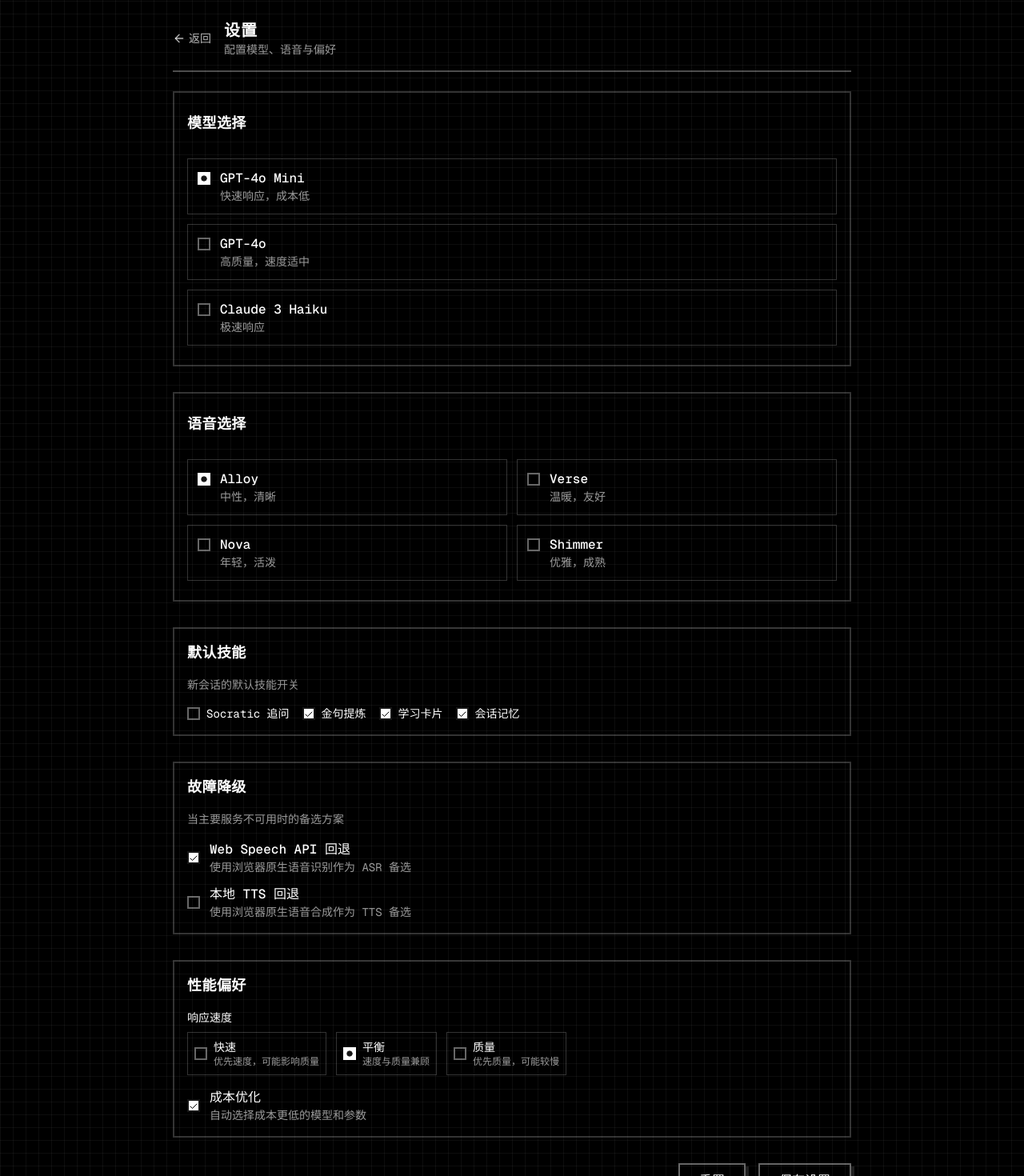
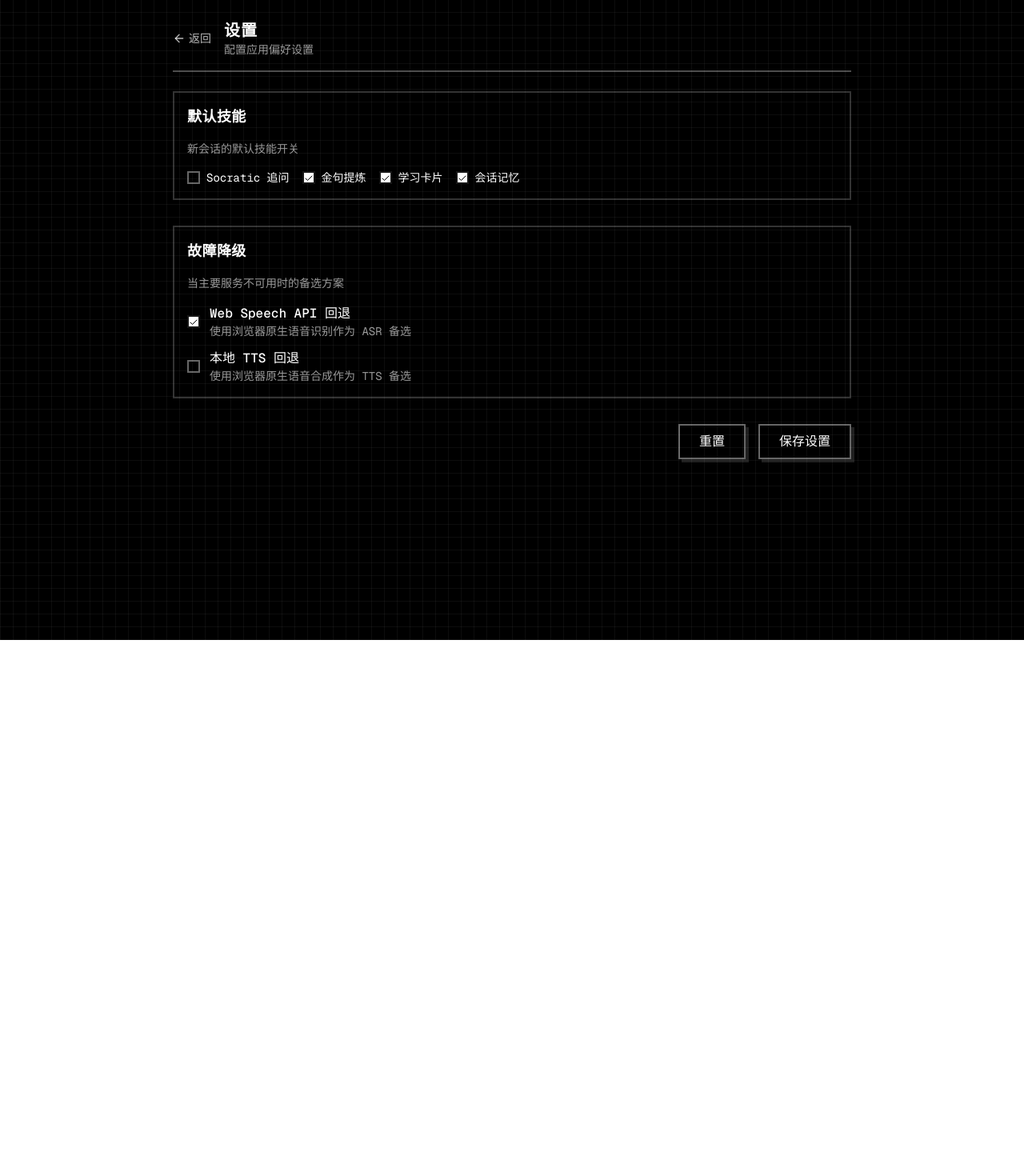
Before and after one commit to huccct/ThinkAndSpeak, a Next.js app in the folder frontend/: page /settings in a window 1280 px wide. Shown: the top 1470 px of the page at 80% size. After the commit the page ends 800 px from the top, so only its background shows below. Built offline with nearby package versions, Linux system fonts and the light colour scheme.

Commit message:
chore: fix some bugs

```diff
--- a/frontend/src/app/chat/[id]/page.tsx
+++ b/frontend/src/app/chat/[id]/page.tsx
@@ -375,7 +375,7 @@ export default function ChatPage({ params }: { params: Promise<{ id: string }> }
                         text={msg.content}
                         isPlaying={ttsPlaying && msg.content === currentText}
                         isLoading={ttsLoading && msg.content === currentText}
-                        onPlay={(text) => speak(text)}
+                        onPlay={(text) => speak(text, undefined, resolvedParams.id)}
                         onStop={stopTTS}
                         size="sm"
                         className="cursor-pointer flex-shrink-0 mt-1"
--- a/frontend/src/app/settings/page.tsx
+++ b/frontend/src/app/settings/page.tsx
@@ -3,14 +3,10 @@
 import { useState } from "react";
 import Link from "next/link";
 import { Checkbox } from "@/components/ui/checkbox";
-import { RadioGroup, RadioGroupItem } from "@/components/ui/radio-group";
-import { Card, CardContent, CardHeader, CardTitle } from "@/components/ui/card";
 import { ArrowLeft } from "lucide-react";
 
 export default function SettingsPage() {
   const [settings, setSettings] = useState({
-    model: "gpt-4o-mini",
-    ttsVoice: "alloy",
     defaultSkills: {
       socratic: false,
       quotes: true,
@@ -21,24 +17,8 @@ export default function SettingsPage() {
       webSpeechApi: true,
       localTts: false,
     },
-    preferences: {
-      responseSpeed: "balanced", // fast, balanced, quality
-      costOptimization: true,
-    },
   });
 
-  const modelOptions = [
-    { id: "gpt-4o-mini", name: "GPT-4o Mini", description: "快速响应，成本低" },
-    { id: "gpt-4o", name: "GPT-4o", description: "高质量，速度适中" },
-    { id: "claude-3-haiku", name: "Claude 3 Haiku", description: "极速响应" },
-  ];
-
-  const voiceOptions = [
-    { id: "alloy", name: "Alloy", description: "中性，清晰" },
-    { id: "verse", name: "Verse", description: "温暖，友好" },
-    { id: "nova", name: "Nova", description: "年轻，活泼" },
-    { id: "shimmer", name: "Shimmer", description: "优雅，成熟" },
-  ];
 
   function handleSave() {
     // TODO: 保存到 localStorage
@@ -49,8 +29,6 @@ export default function SettingsPage() {
   function handleReset() {
     if (confirm("确定要重置所有设置吗？")) {
       setSettings({
-        model: "gpt-4o-mini",
-        ttsVoice: "alloy",
         defaultSkills: {
           socratic: false,
           quotes: true,
@@ -60,10 +38,6 @@ export default function SettingsPage() {
         fallbacks: {
           webSpeechApi: true,
           localTts: false,
-        },
-        preferences: {
-          responseSpeed: "balanced",
-          costOptimization: true,
         },
       });
     }
@@ -90,48 +64,11 @@ export default function SettingsPage() {
             </Link>
             <div>
               <h1 className="text-xl font-semibold uppercase tracking-wider">设置</h1>
-              <p className="text-sm text-white/60">配置模型、语音与偏好</p>
+              <p className="text-sm text-white/60">配置应用偏好设置</p>
             </div>
           </div>
         </header>
 
-        <Card className="mb-8 border-2 border-white/20 rounded-none bg-transparent">
-          <CardHeader className="px-4 pb-0">
-            <CardTitle className="text-lg font-semibold uppercase tracking-wide text-white">模型选择</CardTitle>
-          </CardHeader>
-          <CardContent className="px-4">
-            <RadioGroup value={settings.model} onValueChange={(value) => setSettings({ ...settings, model: value })}>
-              {modelOptions.map((model) => (
-                <div key={model.id} className="flex items-start gap-3 p-3 border border-white/20 rounded-none hover:border-white/40 transition-colors">
-                  <RadioGroupItem value={model.id} className="mt-1 rounded-none border-2 border-white/40 data-[state=checked]:bg-white data-[state=checked]:border-white" />
-                  <div className="flex-1">
-                    <div className="font-medium text-white">{model.name}</div>
-                    <div className="text-sm text-white/60">{model.description}</div>
-                  </div>
-                </div>
-              ))}
-            </RadioGroup>
-          </CardContent>
-        </Card>
-
-        <Card className="mb-8 border-2 border-white/20 rounded-none bg-transparent">
-          <CardHeader className="px-4 pb-0">
-            <CardTitle className="text-lg font-semibold uppercase tracking-wide text-white">语音选择</CardTitle>
-          </CardHeader>
-          <CardContent className="px-4">
-            <RadioGroup value={settings.ttsVoice} onValueChange={(value) => setSettings({ ...settings, ttsVoice: value })} className="grid grid-cols-1 md:grid-cols-2 gap-3">
-              {voiceOptions.map((voice) => (
-                <div key={voice.id} className="flex items-start gap-3 p-3 border border-white/20 rounded-none hover:border-white/40 transition-colors">
-                  <RadioGroupItem value={voice.id} className="mt-1 rounded-none border-2 border-white/40 data-[state=checked]:bg-white data-[state=checked]:border-white" />
-                  <div className="flex-1">
-                    <div className="font-medium text-white">{voice.name}</div>
-                    <div className="text-sm text-white/60">{voice.description}</div>
-                  </div>
-                </div>
-              ))}
-            </RadioGroup>
-          </CardContent>
-        </Card>
 
         <section className="mb-8 p-4 border-2 border-white/20 rounded-none bg-transparent">
           <h2 className="text-lg font-semibold uppercase tracking-wide mb-4 text-white">默认技能</h2>
@@ -231,48 +168,6 @@ export default function SettingsPage() {
           </div>
         </section>
 
-        <section className="mb-8 p-4 border-2 border-white/20 rounded-none bg-transparent">
-          <h2 className="text-lg font-semibold uppercase tracking-wide mb-4 text-white">性能偏好</h2>
-          <div className="space-y-4">
-            <div>
-              <label className="block text-sm font-medium mb-2 text-white">响应速度</label>
-              <RadioGroup value={settings.preferences.responseSpeed} onValueChange={(value) => setSettings({
-                ...settings,
-                preferences: { ...settings.preferences, responseSpeed: value }
-              })} className="flex gap-3">
-                {[
-                  { id: "fast", name: "快速", description: "优先速度，可能影响质量" },
-                  { id: "balanced", name: "平衡", description: "速度与质量兼顾" },
-                  { id: "quality", name: "质量", description: "优先质量，可能较慢" },
-                ].map((option) => (
-                  <div key={option.id} className="flex items-center gap-2 p-2 border border-white/20 rounded-none hover:border-white/40 transition-colors">
-                    <RadioGroupItem value={option.id} className="rounded-none border-2 border-white/40 data-[state=checked]:bg-white data-[state=checked]:border-white" />
-                    <div>
-                      <div className="text-sm font-medium text-white">{option.name}</div>
-                      <div className="text-xs text-white/60">{option.description}</div>
-                    </div>
-                  </div>
-                ))}
-              </RadioGroup>
-            </div>
-            <label className="flex items-center gap-3">
-              <Checkbox
-                checked={settings.preferences.costOptimization}
-                onCheckedChange={(checked) =>
-                  setSettings({
-                    ...settings,
-                    preferences: { ...settings.preferences, costOptimization: !!checked }
-                  })
-                }
-                className="rounded-none border-2 border-white/40 data-[state=checked]:bg-white data-[state=checked]:text-black"
-              />
-              <div>
-                <div className="font-medium">成本优化</div>
-                <div className="text-sm text-white/60">自动选择成本更低的模型和参数</div>
-              </div>
-            </label>
-          </div>
-        </section>
 
         <div className="flex gap-4 justify-end">
           <button
--- a/frontend/src/hooks/useTTS.ts
+++ b/frontend/src/hooks/useTTS.ts
@@ -11,7 +11,7 @@ export interface TTSState {
 }
 
 export interface TTSReturn extends TTSState {
-  speak: (text: string, voiceId?: string) => Promise<void>;
+  speak: (text: string, voiceId?: string, characterId?: string) => Promise<void>;
   stop: () => void;
   clearError: () => void;
 }
@@ -27,7 +27,7 @@ export function useTTS(): TTSReturn {
   const audioRef = useRef<HTMLAudioElement | null>(null);
   const currentRequestRef = useRef<AbortController | null>(null);
 
-  const speak = useCallback(async (text: string, voiceId?: string) => {
+  const speak = useCallback(async (text: string, voiceId?: string, characterId?: string) => {
     try {
       // 如果正在播放，先停止
       if (state.isPlaying) {
@@ -44,7 +44,7 @@ export function useTTS(): TTSReturn {
       // 创建取消控制器
       currentRequestRef.current = new AbortController();
 
-      const result = await ttsService.synthesizeSpeech(text, voiceId);
+      const result = await ttsService.synthesizeSpeech(text, voiceId, characterId);
 
       // 检查是否被取消
       if (currentRequestRef.current?.signal.aborted) {
```
Also changed, not shown: frontend/src/lib/tts.ts (+95 -8 lines).
